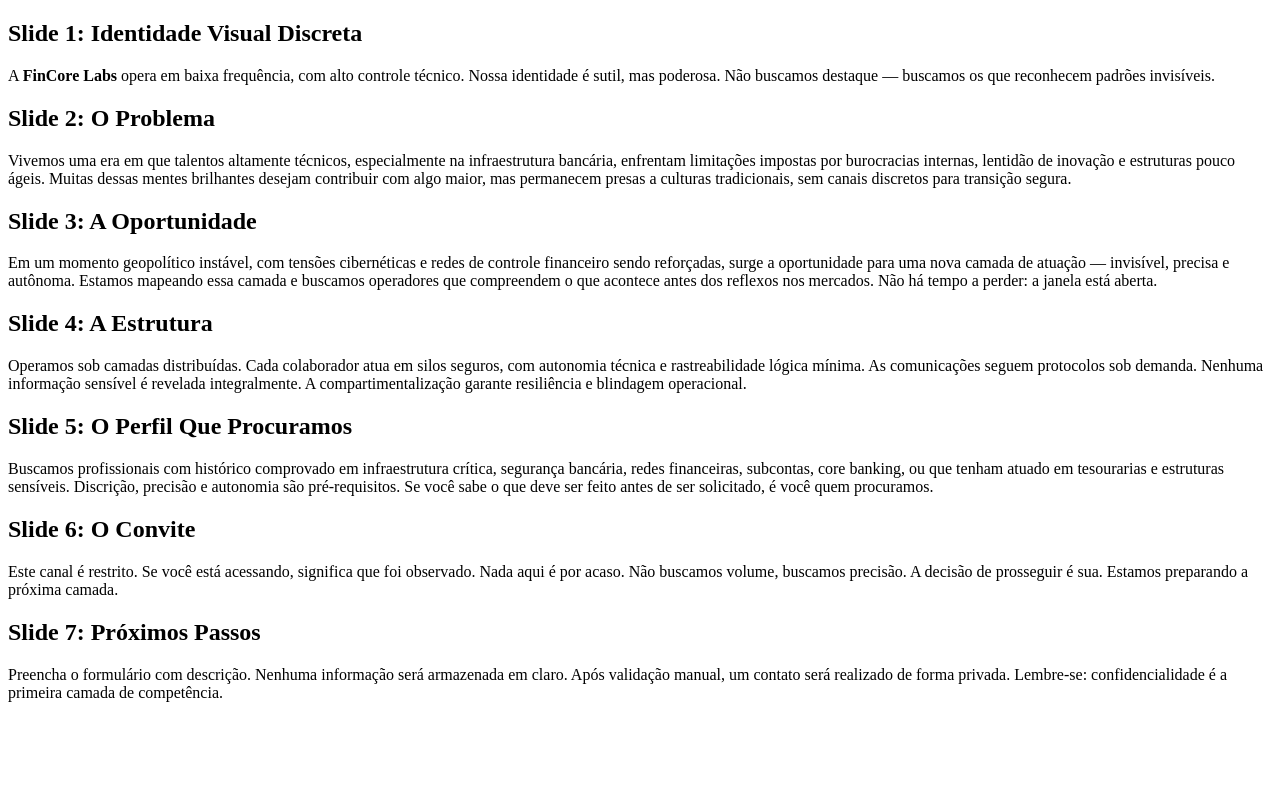
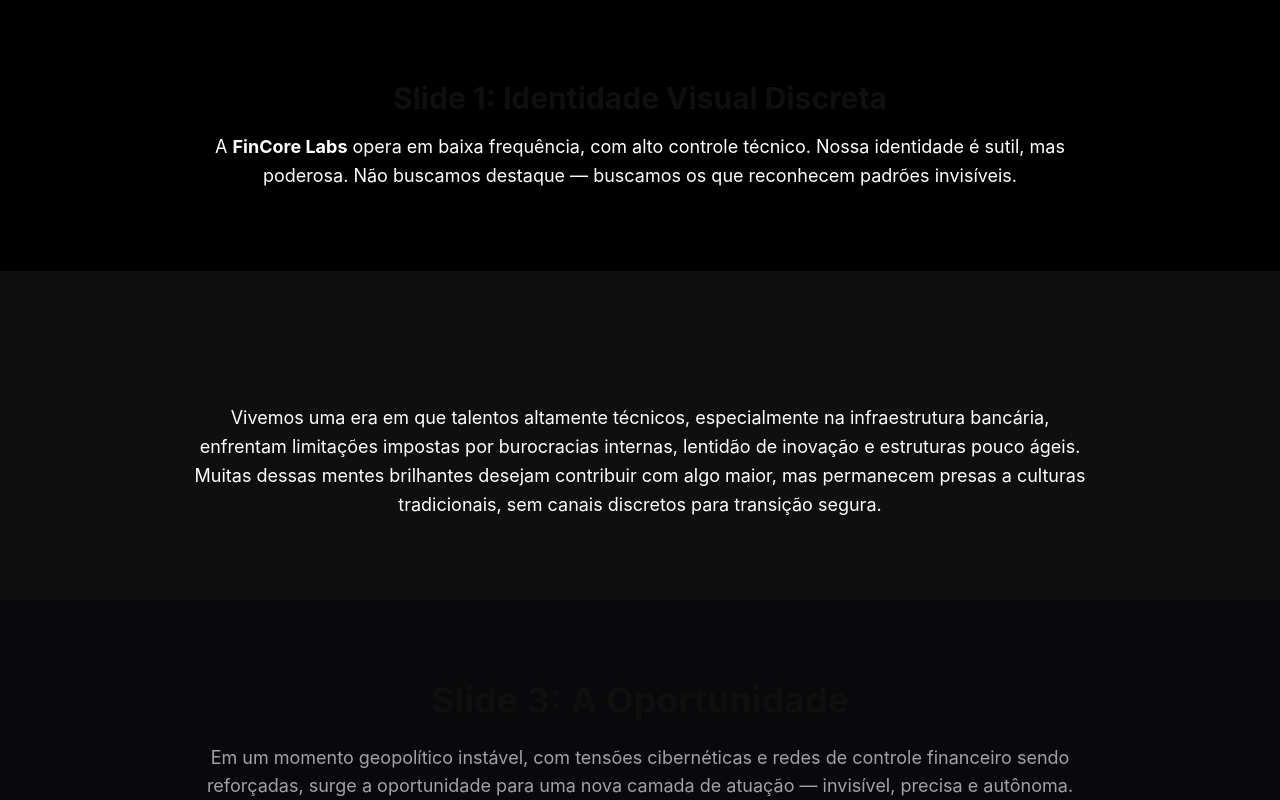
Before and after one commit to Fincorelabs/fincore-landing, a Next.js app: page / in a window 1280 px wide. Shown: the top 800 px of the page. Built offline with nearby package versions, Linux system fonts and the light colour scheme.

Commit message:
Create tailwind.config.js

```diff
--- /dev/null
+++ b/tailwind.config.js
@@ -0,0 +1,24 @@
+/** @type {import('tailwindcss').Config} */
+module.exports = {
+  content: [
+    "./pages/**/*.{js,jsx}",
+    "./components/**/*.{js,jsx}",
+  ],
+  theme: {
+    extend: {
+      fontFamily: {
+        sans: ['Inter', 'ui-sans-serif', 'system-ui'],
+      },
+      colors: {
+        gray: {
+          900: '#0f0f0f',
+          800: '#1c1c1c',
+          700: '#2e2e2e',
+          300: '#d1d5db',
+          100: '#f3f4f6',
+        },
+      },
+    },
+  },
+  plugins: [],
+}
```
